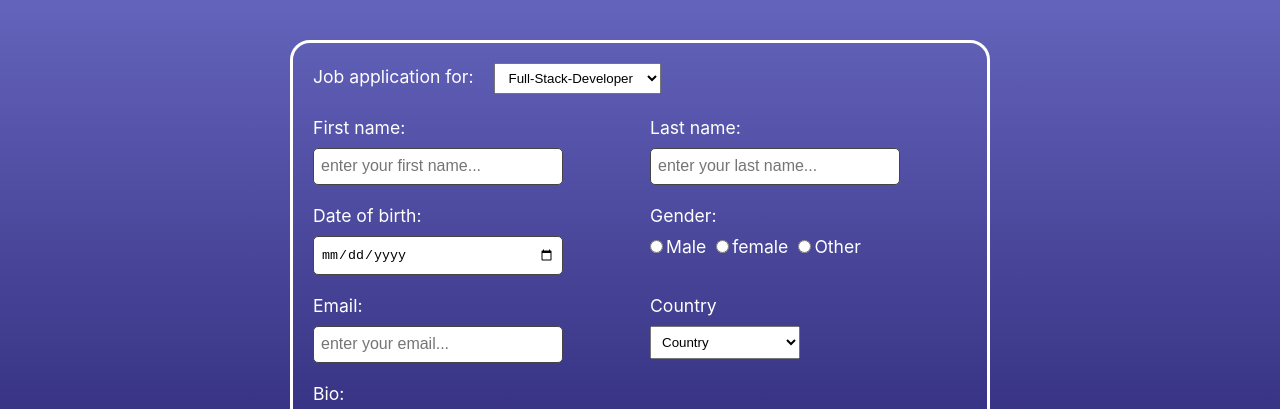
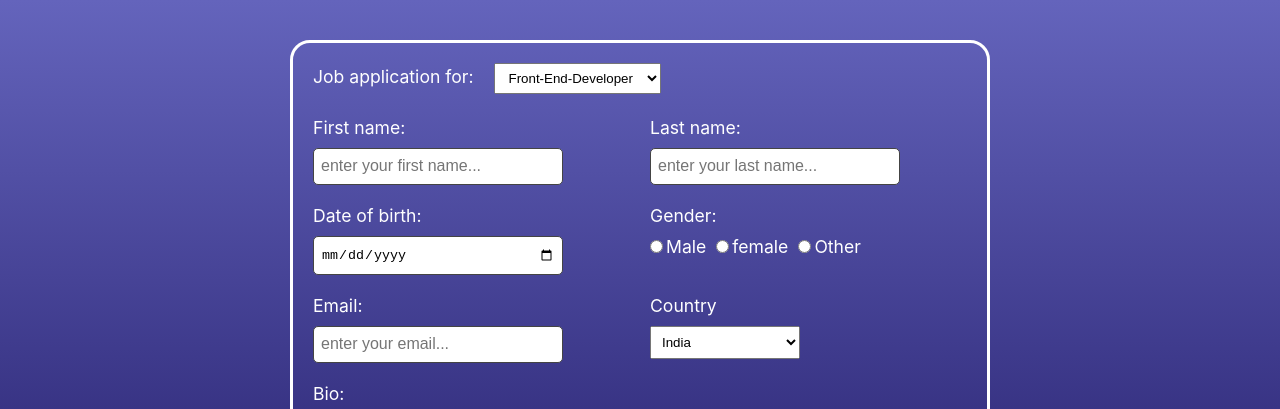
Before and after one commit to Bappaditya721135/react-form, a React (Create React App) app: page / in a window 1280 px wide. Shown: the top 409 px of the page. Built offline with nearby package versions, Linux system fonts and the light colour scheme.

Commit message:
fix: make the form controlled component

```diff
--- a/src/components/Form.js
+++ b/src/components/Form.js
@@ -2,30 +2,40 @@ import React from "react";
 
 export default function Form() {
 
-    const [formData, setFormData] = React.useState({});
+    const [formData, setFormData] = React.useState({
+        job: "front-end-developer",
+        firstName: "",
+        lastName: "",
+        datOfBirth: "",
+        gender: "",
+        email: "",
+        country: "India",
+        bio: ""
+    });
+
 
     // to stop default submission of form
     function handleSubmit(event) {
         event.preventDefault();
+        console.log(formData);
     }
 
     function saveData(event) {
-        console.log(event.target.name)
+        const {name, value} = event.target;
         setFormData(prevFormData => {
             return {
                 ...prevFormData,
-                [event.target.name]: event.target.value,
+                [name]: value,
             }
         })
     };
 
-    console.log(formData);
     return (
         <form>
             {/* job section  */}
              <section id="job-data">
                 <label htmlFor="job" className="job-application">Job application for:</label>
-                <select name="job" onChange={saveData} id="job">
+                <select name="job" onChange={saveData} id="job" value={formData.job}>
                     <option value="full-stact-developer">Full-Stack-Developer</option>
                     <option value="back-end-developer">Back-End-Developer</option>
                     <option value="front-end-developer">Front-End-Developer</option>
@@ -33,41 +43,43 @@ export default function Form() {
                 </select>
             </section>
 
-            <section id="personal-data">
+             <section id="personal-data">
             <div className="first-name-group input-group">
                 <label htmlFor="first-name">First name:</label>
-                <input type="text" onChange={saveData} name="firstName" id="first-name" placeholder="enter your first name..." />
+                <input type="text" onChange={saveData} name="firstName" value={formData.firstName} id="first-name" placeholder="enter your first name..." />
             </div>
 
             <div className="last-name-group input-group">
                 <label htmlFor="first-name">Last name:</label>
-                <input type="text" onChange={saveData} name="lastName" id="last-name" placeholder="enter your last name..." />
+                <input type="text" onChange={saveData} name="lastName" value={formData.lastName} id="last-name" placeholder="enter your last name..." />
             </div>
 
             <div className="age-group input-group">
                 <label htmlFor="age">Date of birth:</label>
-                <input type="date" onChange={saveData} name="datOfBirth" id="age" placeholder="01/01/2001" />
+                <input type="date" onChange={saveData} name="datOfBirth" value={formData.datOfBirth} id="age" placeholder="01/01/2001" />
             </div>
 
             <div className="gender-group input-group">
                 <label htmlFor="gender">Gender:</label>
                 <div className="gender">
-                    <input type="radio" onClick={saveData} name="gender" id="male" value="male" />
+                    <input type="radio" onChange={saveData} name="gender" checked={formData.gender === "male"} id="male" value="male" />
                     <label htmlFor="male">Male</label>
-                    <input type="radio" onClick={saveData} name="gender" id="female" value="female" />
+                    <input type="radio" onChange={saveData} name="gender" checked={formData.gender === "female"} id="female" value="female" />
                     <label htmlFor="female">female</label>
-                    <input type="radio" onClick={saveData} name="gender" id="other" value="others" />
+                    <input type="radio" onChange={saveData} name="gender" checked={formData.gender === "others"} id="other" value="others" />
                     <label htmlFor="other">Other</label>
                 </div>
             </div>
+
             <div className="emali-group input-group">
                 <label htmlFor="email">Email:</label>
-                <input type="email" onChange={saveData} name="email" id="email" placeholder="enter your email..." />
+                <input type="email" onChange={saveData} name="email" value={formData.email} id="email" placeholder="enter your email..." />
             </div>
+
             <div className="country-group input-group">
                 <label htmlFor="country" className="country">Country</label>
 
-                <select id="country" onChange={saveData} name="country" className="form-control">
+                <select id="country" onChange={saveData} name="country" value={formData.country} className="form-control">
                     <option value="none">Country</option>
                     <option value="Afghanistan">Afghanistan</option>
                     <option value="Åland Islands">Åland Islands</option>
@@ -320,9 +332,10 @@ export default function Form() {
                     <option value="Zimbabwe">Zimbabwe</option>
                 </select>
             </div>
+
             <div className="bio-group input-group">
                 <label htmlFor="bio">Bio:</label>
-                <textarea name="bio" onChange={saveData} id="bio" placeholder="write something about yourself.."></textarea>
+                <textarea name="bio" value={formData.bio} onChange={saveData} id="bio" placeholder="write something about yourself.."></textarea>
             </div>
             <div className="submit-group">
             <input type="submit" onClick={handleSubmit} value="submit now" id="submit-btn" />
```
